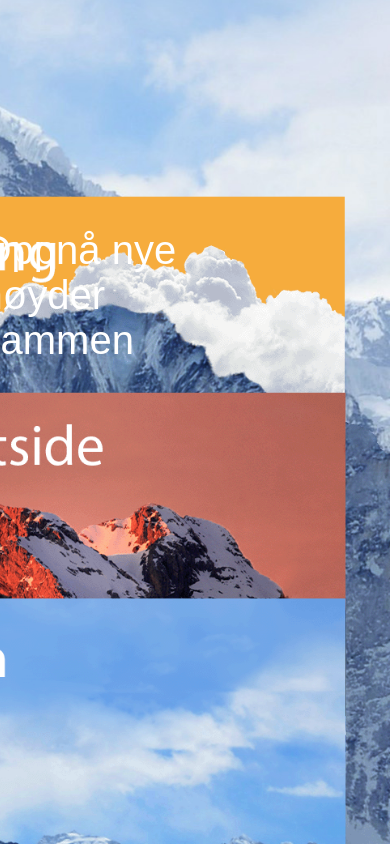
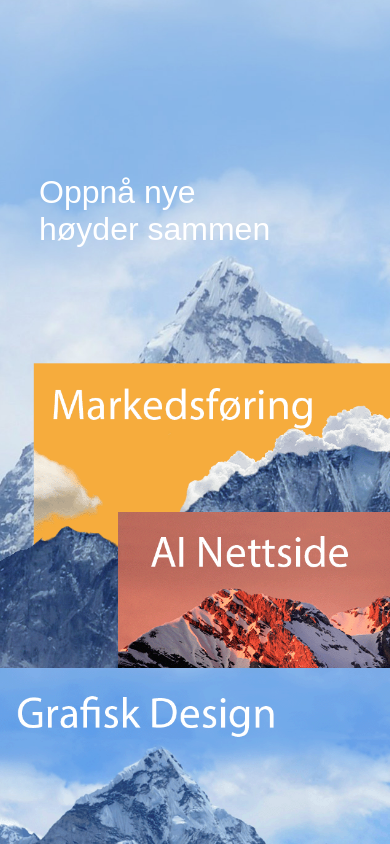
Before and after one commit to kmkai/ny, a plain HTML site: page tjeneste.html in a window 390 px wide. Drawn offline with Linux system fonts and the light colour scheme.

Commit message:
phone change

```diff
--- /dev/null
+++ b/tjeneste.css
@@ -0,0 +1,136 @@
+html,
+body {
+  height: 100%;
+  margin: 0;
+  padding: 0;
+  overflow: hidden; /* Prevents scrollbars from appearing */
+}
+
+.image-container {
+  position: relative;
+  height: 100%;
+  width: 100%;
+}
+.image-container img {
+  position: absolute;
+  bottom: -5%; /* Align the image to the bottom of the container */
+  right: 0; /* Align the image to the right of the container */
+  height: 135%; /* Increase the height so that the bottom 80% is always in view */
+  width: auto; /* Maintain the width to preserve aspect ratio */
+  object-fit: contain; /* Ensures the image is contained within the element bounds */
+  object-position: bottom; /* Align the image to the bottom */
+}
+
+.image-title {
+  position: absolute;
+  left: 30%; /* Center the title in the middle of the left half of the image */
+  top: 35%;
+  transform: translate(-50%, -50%); /* Adjust the exact center position */
+  color: white; /* Set the color of the title */
+  font-size: 2.5em; /* Set the size of the title */
+  z-index: 10; /* Make sure the title is above the images */
+  font-family: Arial, Helvetica, sans-serif;
+}
+
+.clickable-box {
+  position: absolute;
+  right: 0; /* Place on the right side */
+  width: 45%; /* Width of the clickable area */
+  background: rgba(0, 0, 0, 0); /* Invisible background */
+  cursor: pointer; /* Change cursor to indicate this area is clickable */
+}
+
+/* Position the boxes on top of each other */
+.clickable-box:nth-of-type(1) {
+  top: 0;
+  height: 44%; /* Each box will take a third of the height */
+}
+
+.clickable-box:nth-of-type(2) {
+  top: 43%;
+  height: 25%; /* Each box will take a third of the height */
+}
+
+.clickable-box:nth-of-type(3) {
+  top: 70%;
+  height: 40%; /* Each box will take a third of the height */
+}
+
+@media (max-width: 1000px) {
+  .image-container img {
+    bottom: -5%;
+    right: 0%;
+    height: 130%;
+    width: auto; /* Maintain the width to preserve aspect ratio */
+    object-fit: contain; /* Ensures the image is contained within the element bounds */
+    object-position: bottom; /* Align the image to the bottom */
+  }
+
+  .clickable-box {
+    right: 0; /* Place on the right side */
+    width: 90%; /* Width of the clickable area */
+  }
+
+  .clickable-box:nth-of-type(3) {
+    top: 75%;
+    height: 30%;
+  }
+
+  .clickable-box:nth-of-type(2) {
+    top: 52%;
+    height: 20%;
+  }
+  .clickable-box:nth-of-type(1) {
+    top: 30%;
+    height: 20%;
+  }
+
+  .image-title {
+    left: 30%;
+    top: 30%;
+    font-size: 2em; /* Set the size of the title */
+  }
+
+  .clickable-box {
+    position: absolute;
+    right: 0; /* Place on the right side */
+    width: 45%; /* Width of the clickable area */
+    background: rgba(0, 0, 0, 0); /* Invisible background */
+    cursor: pointer; /* Change cursor to indicate this area is clickable */
+  }
+}
+
+@media (max-width: 600px) {
+  .image-container img {
+    bottom: -5%;
+    right: -45%;
+    height: 110%;
+    width: auto; /* Maintain the width to preserve aspect ratio */
+    object-fit: contain; /* Ensures the image is contained within the element bounds */
+    object-position: bottom; /* Align the image to the bottom */
+  }
+
+  .clickable-box {
+    right: 0; /* Place on the right side */
+    width: 90%; /* Width of the clickable area */
+  }
+
+  .clickable-box:nth-of-type(3) {
+    top: 80%;
+    height: 40%;
+  }
+
+  .clickable-box:nth-of-type(2) {
+    top: 60%;
+    height: 20%;
+  }
+  .clickable-box:nth-of-type(1) {
+    top: 40%;
+    height: 20%;
+  }
+
+  .image-title {
+    left: 40%;
+    top: 25%;
+  }
+}
--- a/tjeneste.html
+++ b/tjeneste.html
@@ -4,65 +4,7 @@
     <meta charset="UTF-8" />
     <meta name="viewport" content="width=device-width, initial-scale=1.0" />
     <title>Tjeneste Side</title>
-    <style>
-      html,
-      body {
-        height: 100%;
-        margin: 0;
-        padding: 0;
-        overflow: hidden; /* Prevents scrollbars from appearing */
-      }
-
-      .image-container {
-        position: relative;
-        height: 100%;
-        width: 100%;
-      }
-      .image-container img {
-        position: absolute;
-        bottom: -5%; /* Align the image to the bottom of the container */
-        right: 0; /* Align the image to the right of the container */
-        height: 145%; /* Increase the height so that the bottom 80% is always in view */
-        width: auto; /* Maintain the width to preserve aspect ratio */
-        object-fit: contain; /* Ensures the image is contained within the element bounds */
-        object-position: bottom; /* Align the image to the bottom */
-      }
-
-      .image-title {
-        position: absolute;
-        left: 30%; /* Center the title in the middle of the left half of the image */
-        top: 35%;
-        transform: translate(-50%, -50%); /* Adjust the exact center position */
-        color: white; /* Set the color of the title */
-        font-size: 2.5em; /* Set the size of the title */
-        z-index: 10; /* Make sure the title is above the images */
-        font-family: Arial, Helvetica, sans-serif;
-      }
-
-      .clickable-box {
-        position: absolute;
-        right: 0; /* Place on the right side */
-        width: 45%; /* Width of the clickable area */
-        background: rgba(0, 0, 0, 0); /* Invisible background */
-        cursor: pointer; /* Change cursor to indicate this area is clickable */
-      }
-
-      /* Position the boxes on top of each other */
-      .clickable-box:nth-of-type(1) {
-        top: 0;
-        height: 44%; /* Each box will take a third of the height */
-      }
-
-      .clickable-box:nth-of-type(2) {
-        top: 43%;
-        height: 25%; /* Each box will take a third of the height */
-      }
-
-      .clickable-box:nth-of-type(3) {
-        top: 70%;
-        height: 40%; /* Each box will take a third of the height */
-      }
-    </style>
+    <link rel="stylesheet" href="tjeneste.css" />
   </head>
   <body>
     <div class="image-container">
```
